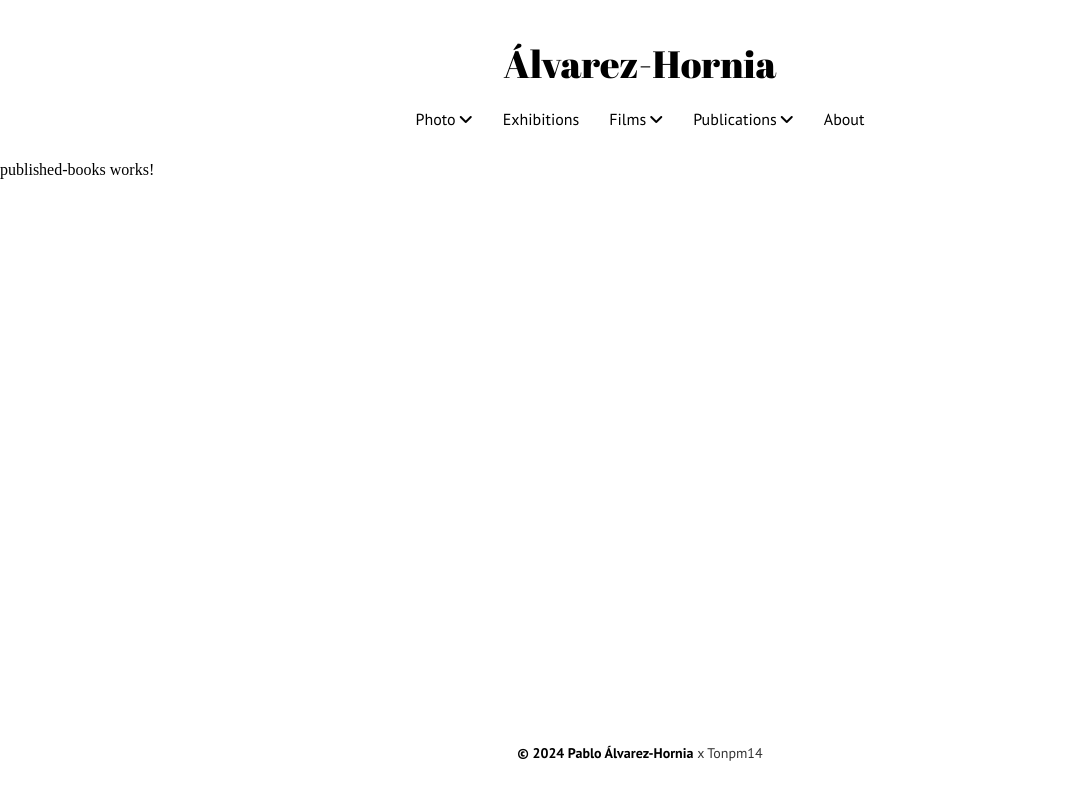
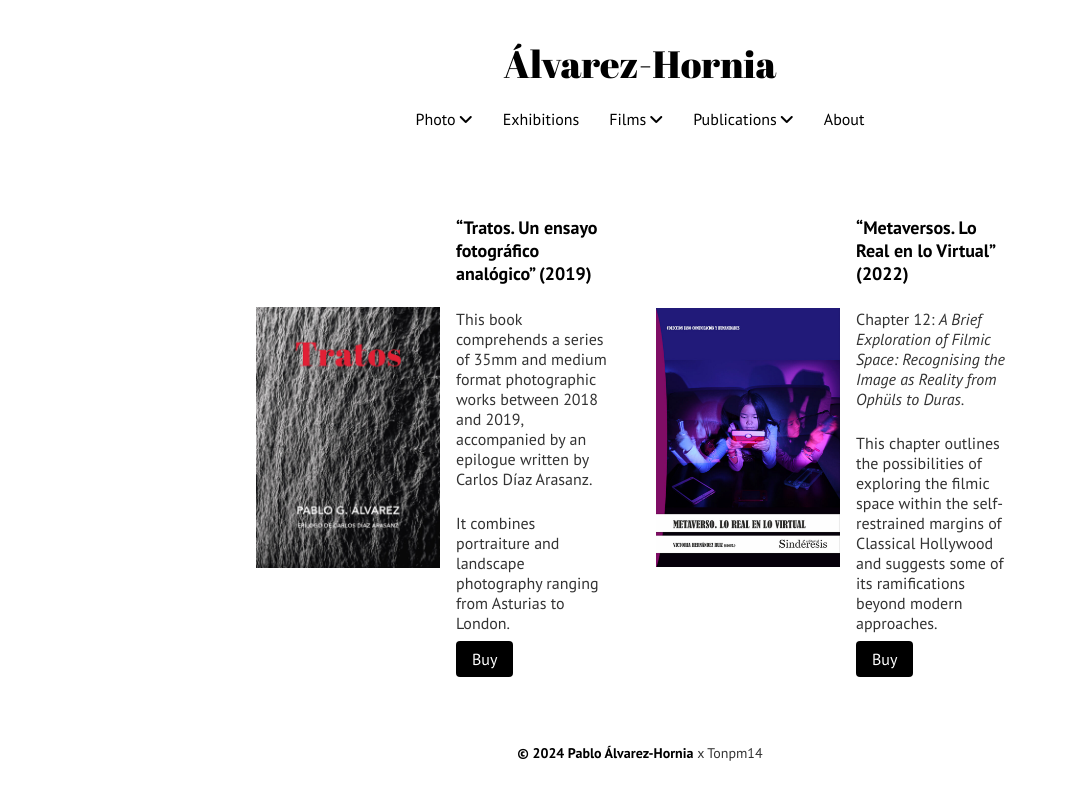
Before and after one commit to UO266575/AlvarezHornia, an Angular app: page /publications/publishedBooks in a window 1280 px wide. Shown: the whole page, without its empty margins (0-1067 px from the left). Built offline with nearby package versions, Linux system fonts and the light colour scheme.

Commit message:
Full Published books and narrative style

```diff
--- a/src/app/pages/films/narrative/narrative.component.scss
+++ b/src/app/pages/films/narrative/narrative.component.scss
@@ -2,13 +2,13 @@
     display: grid;
     grid-template-columns: repeat(3, 1fr);
     gap: 1.2em;
-    margin: 2em 22em;
+    margin: 1em 22em;
 
     .film {
         display: flex;
         flex-direction: column;
         align-items: center;
-        gap: 2.4em;
+        margin-top: 1vh;
 
         img {
             width: 100%;
@@ -19,7 +19,6 @@
             font-family: "PT Sans", sans-serif;
             font-size: 1em;
             color: #7A7A7A;
-            margin: 0.5rem 0 0.2rem;
             text-align: center;
         }
 
@@ -35,7 +34,7 @@
 
 .full-filmography {
     text-align: center;
-    margin-top: 2rem;
+    margin-top: 1.5rem;
     font-family: "PT Sans", sans-serif;
     font-size: 1em;
 
--- a/src/app/pages/publications/published-books/published-books.component.html
+++ b/src/app/pages/publications/published-books/published-books.component.html
@@ -1 +1,20 @@
-<p>published-books works!</p>
+<div class="publications">
+    <div class="publication">
+        <img src="../../../../assets/published-books/alvarezhornia.com-Tratos-Pablo-G-Alvarez-768x1086.jpg" alt="Tratos">
+        <div class="details">
+            <h3>“Tratos. Un ensayo fotográfico analógico” (2019)</h3>
+            <p>This book comprehends a series of 35mm and medium format photographic works between 2018 and 2019, accompanied by an epilogue written by Carlos Díaz Arasanz.</p>
+            <p>It combines portraiture and landscape photography ranging from Asturias to London.</p>
+            <a href="link-to-buy-tratos" target="_blank" class="buy-button">Buy</a>
+        </div>
+    </div>
+    <div class="publication">
+        <img src="../../../../assets/published-books/alvarezhornia.com-Metaverso-Sinderesis--726x1024.jpg" alt="Metaversos">
+        <div class="details">
+            <h3>“Metaversos. Lo Real en lo Virtual” (2022)</h3>
+            <p>Chapter 12: <em>A Brief Exploration of Filmic Space: Recognising the Image as Reality from Ophüls to Duras.</em></p>
+            <p>This chapter outlines the possibilities of exploring the filmic space within the self-restrained margins of Classical Hollywood and suggests some of its ramifications beyond modern approaches.</p>
+            <a href="link-to-buy-metaversos" target="_blank" class="buy-button">Buy</a>
+        </div>
+    </div>
+</div>
--- a/src/app/pages/publications/published-books/published-books.component.scss
+++ b/src/app/pages/publications/published-books/published-books.component.scss
@@ -0,0 +1,60 @@
+:host {
+    flex: 1;
+    display: flex;
+    align-items: center;
+}
+.publications {
+    display: flex;
+    gap: 2rem;
+    width: 60%;
+    margin: 2rem auto;
+
+    .publication {
+        display: flex;
+        overflow: hidden;
+        width: 48%;
+
+        img {
+            width: 50%;
+            height: auto;
+            object-fit: contain;
+        }
+
+        .details {
+            padding: 1rem;
+            display: flex;
+            flex-direction: column;
+            justify-content: space-between;
+
+            h3 {
+                font-family: "PT Sans", sans-serif;
+                // font-weight: bold;
+                font-size: 1.125em;
+                margin-bottom: 0.5rem;
+            }
+
+            p {
+                font-family: "PT Sans", sans-serif;
+                font-size: 1em;
+                color: #333;
+                margin-bottom: 0.5rem;
+            }
+
+            .buy-button {
+                align-self: flex-start;
+                background-color: #000;
+                color: #fff;
+                padding: 0.5rem 1rem;
+                text-decoration: none;
+                font-family: "PT Sans", sans-serif;
+                font-size: 1em;
+                border-radius: 4px;
+                transition: background-color 0.3s;
+            }
+
+            .buy-button:hover {
+                background-color: #444;
+            }
+        }
+    }
+}
```
Also changed, not shown: src/assets/published-books/alvarezhornia.com-Metaverso-Sinderesis--726x1024.jpg (added), src/assets/published-books/alvarezhornia.com-Tratos-Pablo-G-Alvarez-768x1086.jpg (added).
